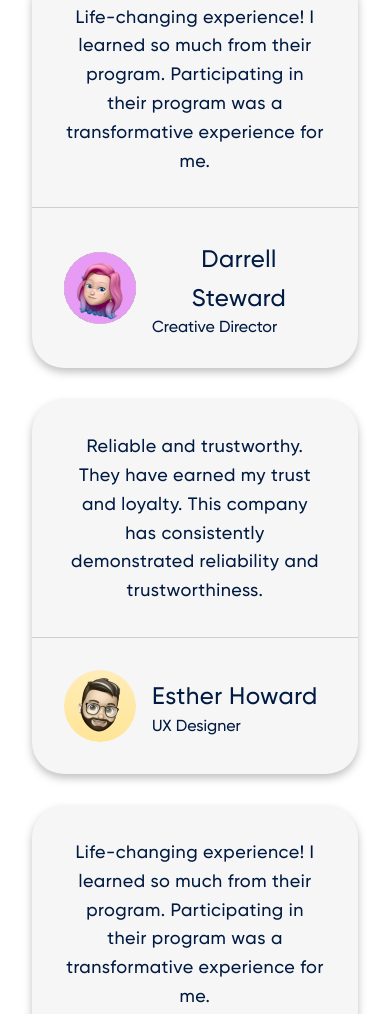
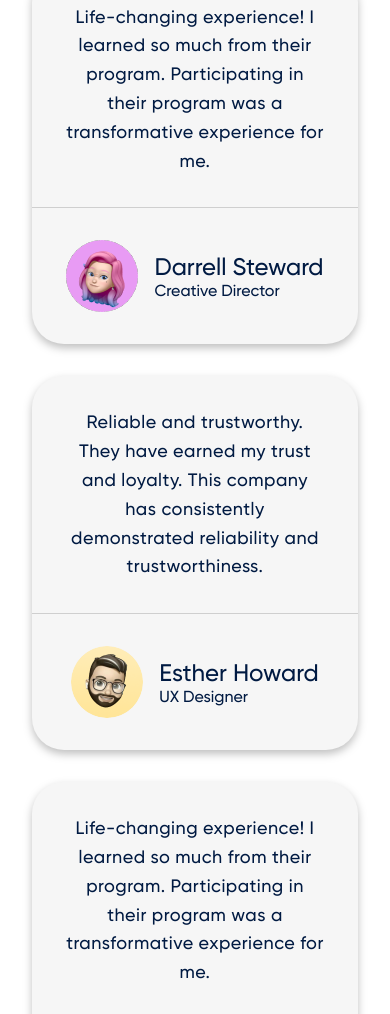
Before and after one commit to rifkyalamsyah/mully-bank, a website: page index.html in a window 390 px wide. Shown: the part 7585-8599 px from the top of the page. Drawn offline with Linux system fonts and the light colour scheme.

Commit message:
fix: mobile - card testimonial (#10)

```diff
--- a/src/scss/sections/_testimonial.scss
+++ b/src/scss/sections/_testimonial.scss
@@ -38,11 +38,11 @@
       padding: 2rem;
       border-bottom: 1px solid;
       border-color: $border;
-    }
 
-    p {
-      @include text-lg;
-      text-align: center;
+      p {
+        @include text-lg;
+        text-align: center;
+      }
     }
 
     hr {
@@ -54,8 +54,16 @@
   &__profile {
     padding: 2rem;
     display: flex;
+    justify-content: center;
     align-items: center;
+    flex-wrap: wrap;
     gap: 1rem;
+
+    .text-wrapper {
+      display: flex;
+      flex-direction: column;
+      align-items: start;
+    }
 
     p {
       font-size: 1.5rem;
@@ -72,6 +80,7 @@
 }
 
 @media (min-width: 1024px) {
+  // dekstop code
   .testimonial {
     padding: 6rem 0;
 
```
Also changed, not shown: index.html (+2 -2 lines), src/css/style.min.css, 1 other file.
